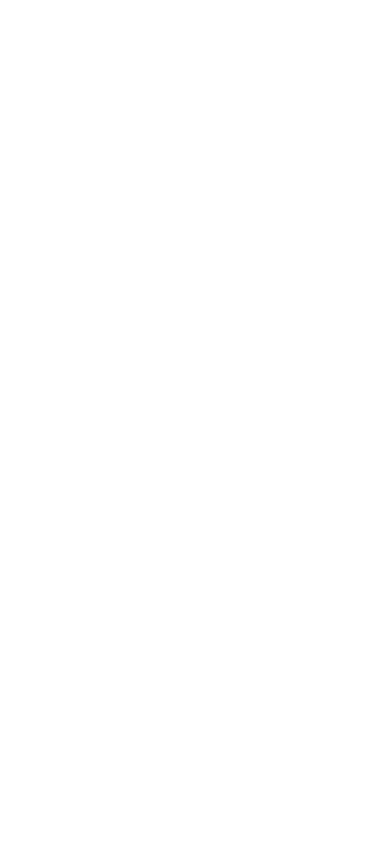
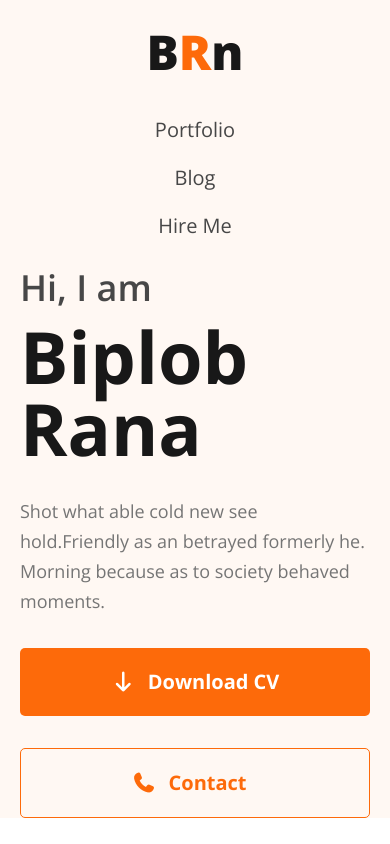
Before and after one commit to biplobrana007/developer-portfolio, a plain HTML site: page index.html in a window 390 px wide. Drawn offline with nearby package versions, Linux system fonts and the light colour scheme.

Commit message:
headear section created and also made this responsive

```diff
--- a/index.html
+++ b/index.html
@@ -4,6 +4,8 @@
     <meta charset="UTF-8" />
     <meta name="viewport" content="width=device-width, initial-scale=1.0" />
     <title>BRn</title>
+    <!-- tailwindcss -->
+    <script src="https://cdn.jsdelivr.net/npm/@tailwindcss/browser@4"></script>
         <!-- fontawesome cdn -->
         <link
         rel="stylesheet"
@@ -12,12 +14,41 @@
         crossorigin="anonymous"
         referrerpolicy="no-referrer"
       />
-    <!-- tailwindcss -->
-    <script src="https://cdn.jsdelivr.net/npm/@tailwindcss/browser@4"></script>
     <!-- main css -->
     <link rel="stylesheet" href="./style.css" />
   </head>
-  <body class="open-sans">
-
+  <body class="open-sans ">
+    <!-- header section -->
+    <header class="bg-color md:py-10 px-5 md:px-0 relative">
+        <img src="./images/header_bg.png" alt="" class="max-w-full absolute md:bottom-0 md:right-0 hidden md:block">
+        <img src="./images/hardy.png " alt="" class=" max-w-full absolute md:bottom-0 md:right-10 hidden md:block">
+      <div class="header-container md:max-w-[1140px] mx-auto relative ">
+        <nav class=" flex flex-col md:flex-row md:justify-between py-7 items-center gap-10">
+          <h2 class="font-extrabold text-5xl dark01">B<span class="orange">R</span>n</h2>
+          <ul class="flex flex-col md:flex-row md:gap-10 gap-5 dark02 text-xl font-normal items-center">
+            <li><a href="">Portfolio</a></li>
+            <li><a href="">Blog</a></li>
+            <li><a href="">Hire Me</a></li>
+          </ul>
+        </nav>
+        <div class="intro md:py-45">
+          <h2 class="dark02 md:text-5xl text-4xl font-semibold mb-3">Hi, I am</h2>
+          <h1 class="dark01 text-7xl font-bold">Biplob Rana</h1>
+          <p class="dark03 text-lg font-normal leading-[30px] my-8 md:max-w-[50%]">
+            Shot what able cold new see hold.Friendly as an betrayed formerly
+            he. Morning because as to society behaved moments.
+          </p>
+          <div class="flex flex-col md:flex-row gap-8 ">
+            <button class="text-xl font-bold text-white bg-[#fd6a0a] py-5 px-4 flex items-center justify-center  gap-3 rounded-[5px]">
+                <span><i class=" font-normal fa-solid fa-arrow-down"></i></span><span>Download CV</span>
+            </button>
+            <button class="text-xl font-bold bg-trnsparent orange py-5 px-4 flex items-center justify-center gap-3 border rounded-[5px]">
+                </span><i class="fa-solid fa-phone"></i><span>Contact</span><span>
+            </button>
+          </div>
+        </div>
+        <img src="./images/developer.png" alt="" class="absolute md:top-0 md:left-[-15%] hidden md:block">
+      </div>
+    </header>
   </body>
 </html>
--- a/style.css
+++ b/style.css
@@ -5,3 +5,20 @@
 .open-sans {
   font-family: "Open Sans", sans-serif;
 }
+
+/* colors */
+.dark01{
+    color: rgba(24, 24, 24, 1);
+}
+.dark02{
+    color: rgba(71, 71, 71, 1);
+}
+.dark03{
+    color: rgba(117, 117, 117, 1);
+}
+.orange{
+    color: #fd6a0a;
+}
+.bg-color{
+    background-color: rgba(255, 248, 243, 1);
+}
```
Lines whose indentation alone changed are shown as unchanged.
